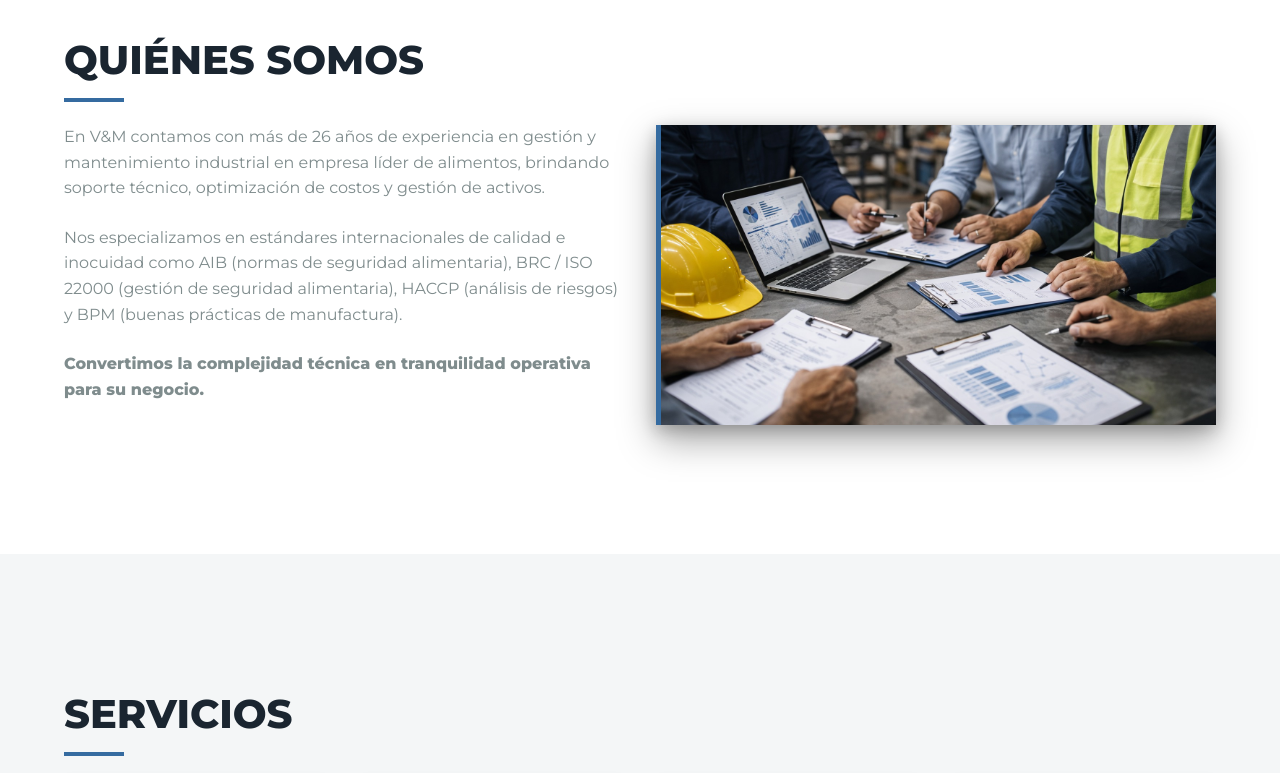
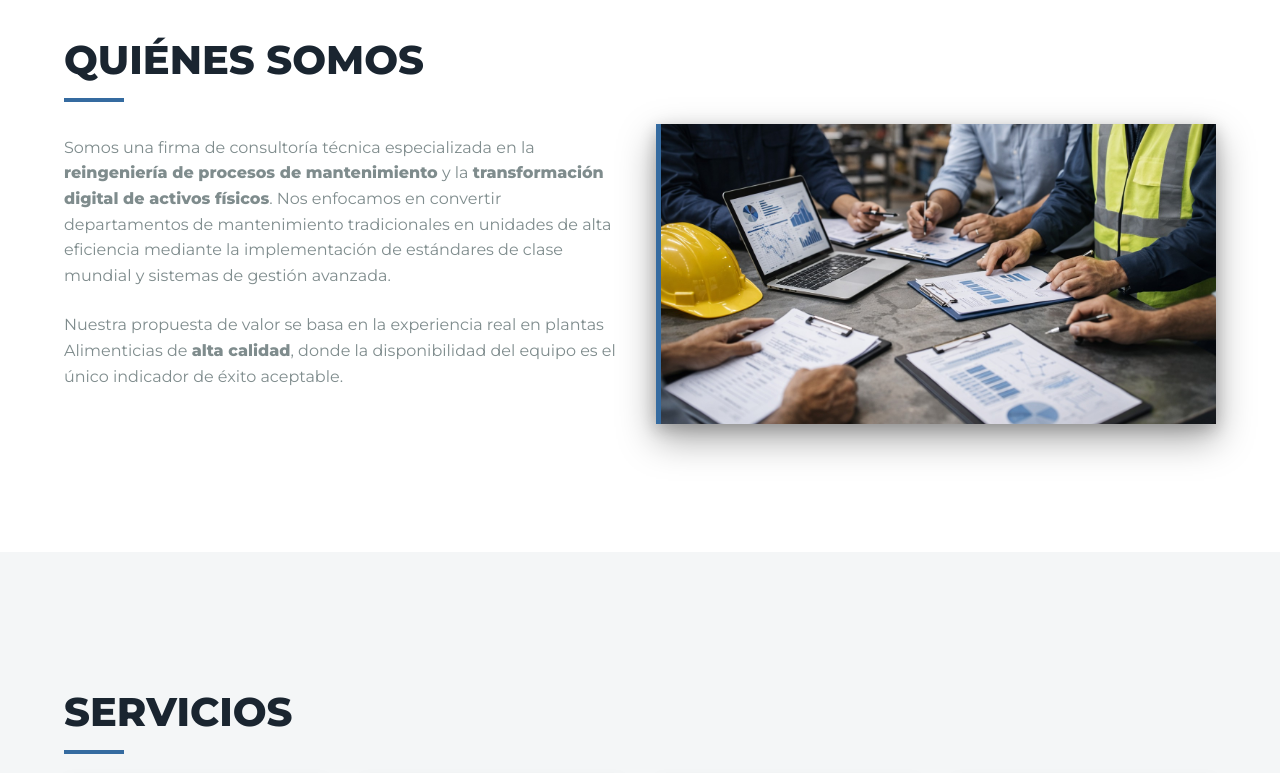
Before and after one commit to RodriVazquez/vym-consultora, a plain HTML site: page index.html in a window 1280 px wide. Shown: the part 900-1673 px from the top of the page. Drawn offline with Linux system fonts and the light colour scheme.

Commit message:
quienes somos finalizado

```diff
--- a/index.html
+++ b/index.html
@@ -4,8 +4,10 @@
 <head>
     <meta charset="UTF-8">
     <meta name="viewport" content="width=device-width, initial-scale=1.0">
-    <meta name="description" content="V&M Consultora: Expertos en optimización integral de mantenimiento industrial, estándares de calidad, normas AIB e ISO 22000.">
-    <meta name="keywords" content="mantenimiento industrial, mantenimiento preventivo, consultora de mantenimiento, BPM, HACCP, ISO 22000, gestión de activos, optimización de costos, seguridad alimentaria, consultoría industrial">
+    <meta name="description"
+        content="V&M Consultora: Expertos en optimización integral de mantenimiento industrial, estándares de calidad, normas AIB e ISO 22000.">
+    <meta name="keywords"
+        content="mantenimiento industrial, mantenimiento preventivo, consultora de mantenimiento, BPM, HACCP, ISO 22000, gestión de activos, optimización de costos, seguridad alimentaria, consultoría industrial">
     <title>V&M Consultora - Consultora de Mantenimiento Preventivo</title>
 
     <!-- Fuente Montserrat para el estilo corporativo -->
@@ -55,13 +57,15 @@
             <h2>Quiénes Somos</h2>
             <div class="about-grid">
                 <div class="about-text">
-                    <p>En V&M contamos con más de 26 años de experiencia en gestión y mantenimiento industrial en
-                        empresa líder de alimentos, brindando soporte técnico, optimización de costos y gestión de
-                        activos.</p>
-                    <p>Nos especializamos en estándares internacionales de calidad e inocuidad como AIB (normas de
-                        seguridad alimentaria), BRC / ISO 22000 (gestión de seguridad alimentaria), HACCP (análisis de
-                        riesgos) y BPM (buenas prácticas de manufactura).</p>
-                    <p><strong>Convertimos la complejidad técnica en tranquilidad operativa para su negocio.</strong></p>
+                    <p>Somos una firma de consultoría técnica especializada en la <strong>reingeniería de procesos de
+                            mantenimiento</strong> y la <strong>transformación digital de activos físicos</strong>. Nos
+                        enfocamos en
+                        convertir departamentos de mantenimiento tradicionales en unidades de alta eficiencia mediante
+                        la implementación de estándares de clase mundial y sistemas de gestión avanzada.</p>
+
+                    <p>Nuestra propuesta de valor se basa en la experiencia real en plantas Alimenticias de <strong>alta
+                            calidad</strong>, donde la disponibilidad del equipo es el único indicador de éxito
+                        aceptable.</p>
                 </div>
                 <div class="about-image">
                 </div>
@@ -138,7 +142,9 @@
                         <a href="https://linkedin.com/" target="_blank" rel="noopener noreferrer" class="contact-btn">
                             <svg viewBox="0 0 24 24" width="24" height="24" stroke="currentColor" stroke-width="2"
                                 fill="none" stroke-linecap="round" stroke-linejoin="round">
-                                <path d="M16 8a6 6 0 0 1 6 6v7h-4v-7a2 2 0 0 0-2-2 2 2 0 0 0-2 2v7h-4v-7a6 6 0 0 1 6-6z"></path>
+                                <path
+                                    d="M16 8a6 6 0 0 1 6 6v7h-4v-7a2 2 0 0 0-2-2 2 2 0 0 0-2 2v7h-4v-7a6 6 0 0 1 6-6z">
+                                </path>
                                 <rect x="2" y="9" width="4" height="12"></rect>
                                 <circle cx="4" cy="4" r="2"></circle>
                             </svg>
@@ -148,7 +154,7 @@
                 </div>
 
                 <!-- Formulario preparado para usar Formspree.io -->
-                <form class="contact-form" action="https://formspree.io/f/TU_CODIGO_AQUI" method="POST">
+                <form class="contact-form" action="https://formspree.io/f/mnjoqjal" method="POST">
                     <input type="text" name="nombre" placeholder="Nombre completo" required>
                     <input type="email" name="email" placeholder="Correo electrónico" required>
                     <input type="text" name="empresa" placeholder="Empresa / Planta">
@@ -167,10 +173,13 @@
     </footer>
 
     <!-- BOTÓN WHATSAPP FLOTANTE -->
-    <a href="https://wa.me/5491158902789" class="whatsapp-float" id="whatsappFloat" target="_blank" rel="noopener noreferrer">
-        <svg viewBox="0 0 24 24" width="35" height="35" stroke="currentColor" stroke-width="2" fill="none" stroke-linecap="round" stroke-linejoin="round">
+    <a href="https://wa.me/5491158902789" class="whatsapp-float" id="whatsappFloat" target="_blank"
+        rel="noopener noreferrer">
+        <svg viewBox="0 0 24 24" width="35" height="35" stroke="currentColor" stroke-width="2" fill="none"
+            stroke-linecap="round" stroke-linejoin="round">
             <path d="M3 21l1.65 -3.8a9 9 0 1 1 3.4 2.9l-5.05 .9"></path>
-            <path d="M9 10a.5 .5 0 0 0 1 0v-1a.5 .5 0 0 0 -1 0v1a5 5 0 0 0 5 5h1a.5 .5 0 0 0 0 -1h-1a.5 .5 0 0 0 0 1"></path>
+            <path d="M9 10a.5 .5 0 0 0 1 0v-1a.5 .5 0 0 0 -1 0v1a5 5 0 0 0 5 5h1a.5 .5 0 0 0 0 -1h-1a.5 .5 0 0 0 0 1">
+            </path>
         </svg>
     </a>
 
```
